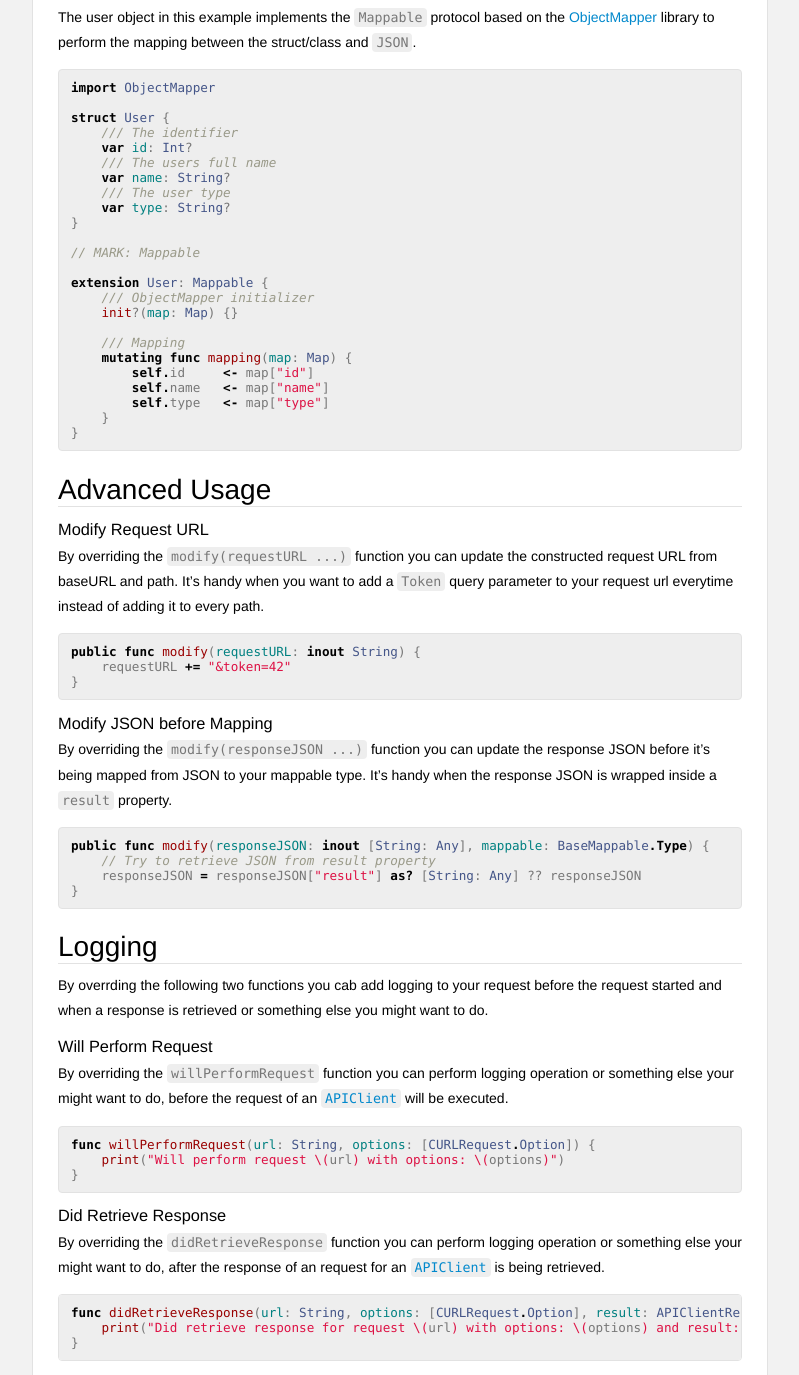
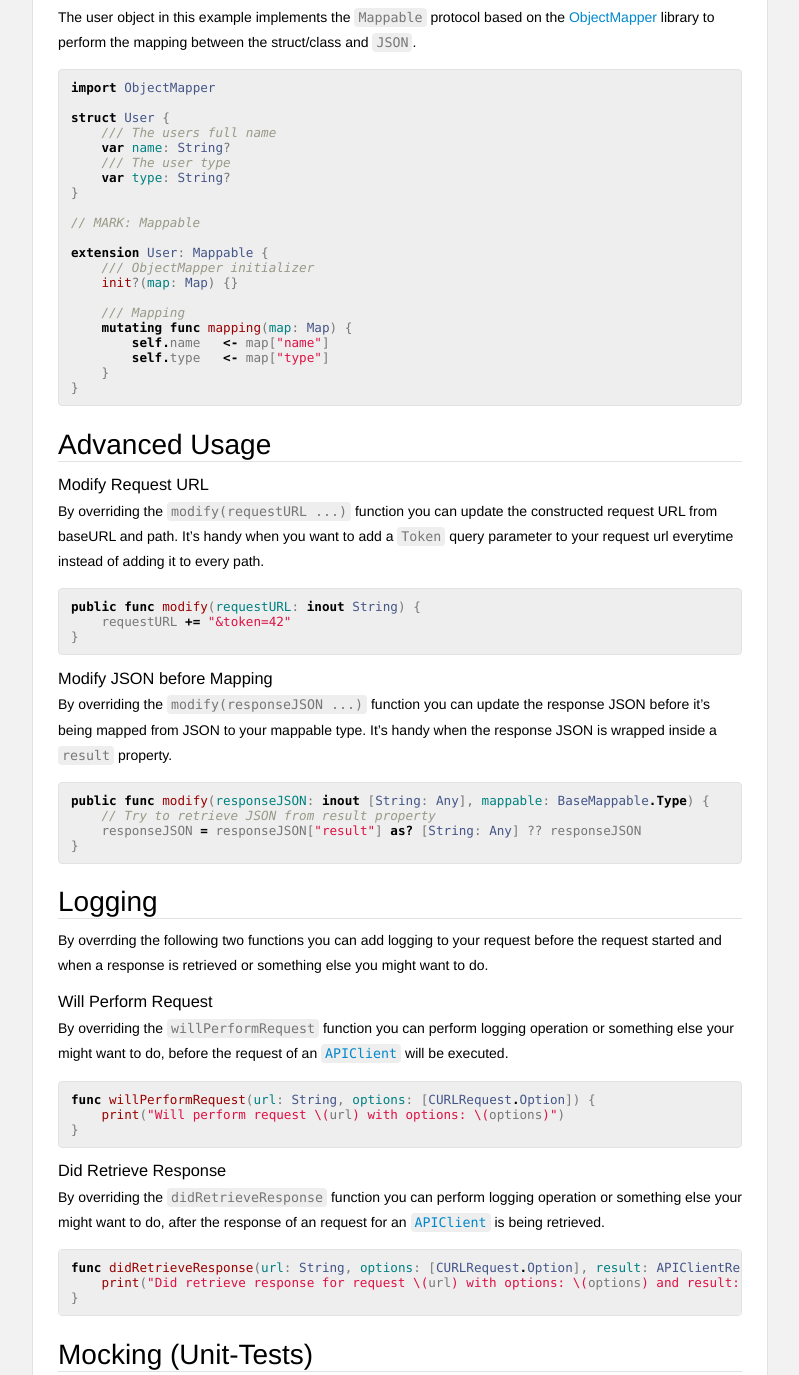
Before and after one commit to mohd14shoeb/PerfectAPIClient, a plain HTML site: page index.html in a window 1280 px wide. Shown: the part 4720-6095 px from the top of the page, without its empty margins (364-1163 px from the left). Drawn offline with Linux system fonts and the light colour scheme.

Commit message:
Updated index file

```diff
--- a/index.html
+++ b/index.html
@@ -233,8 +233,6 @@
 <pre class="highlight swift"><code><span class="kd">import</span> <span class="kt">ObjectMapper</span>
 
 <span class="kd">struct</span> <span class="kt">User</span> <span class="p">{</span>
-    <span class="c1">/// The identifier</span>
-    <span class="k">var</span> <span class="nv">id</span><span class="p">:</span> <span class="kt">Int</span><span class="p">?</span>
     <span class="c1">/// The users full name</span>
     <span class="k">var</span> <span class="nv">name</span><span class="p">:</span> <span class="kt">String</span><span class="p">?</span>
     <span class="c1">/// The user type</span>
@@ -249,7 +247,6 @@
 
     <span class="c1">/// Mapping</span>
     <span class="k">mutating</span> <span class="kd">func</span> <span class="nf">mapping</span><span class="p">(</span><span class="nv">map</span><span class="p">:</span> <span class="kt">Map</span><span class="p">)</span> <span class="p">{</span>
-        <span class="k">self</span><span class="o">.</span><span class="n">id</span>     <span class="o">&lt;-</span> <span class="n">map</span><span class="p">[</span><span class="s">"id"</span><span class="p">]</span>
         <span class="k">self</span><span class="o">.</span><span class="n">name</span>   <span class="o">&lt;-</span> <span class="n">map</span><span class="p">[</span><span class="s">"name"</span><span class="p">]</span>
         <span class="k">self</span><span class="o">.</span><span class="n">type</span>   <span class="o">&lt;-</span> <span class="n">map</span><span class="p">[</span><span class="s">"type"</span><span class="p">]</span>
     <span class="p">}</span>
@@ -273,7 +270,7 @@
 </code></pre>
 <h2 id='logging' class='heading'>Logging</h2>
 
-<p>By overrding the following two functions you cab add logging to your request before the request started and when a response is retrieved or something else you might want to do.</p>
+<p>By overrding the following two functions you can add logging to your request before the request started and when a response is retrieved or something else you might want to do.</p>
 <h3 id='will-perform-request' class='heading'>Will Perform Request</h3>
 
 <p>By overriding the <code>willPerformRequest</code> function you can perform logging operation or something else your might want to do, before the request of an <code><a href="Protocols/APIClient.html">APIClient</a></code> will be executed.</p>
@@ -399,6 +396,7 @@
 <li>[ ] Improve Unit-Tests</li>
 <li>[ ] Improve Linux compatibility</li>
 <li>[ ] Add Travis CI</li>
+<li>[ ] Add automated Jazzy documentation generation via Travis CI</li>
 </ul>
 <h2 id='license' class='heading'>License</h2>
 <pre class="highlight plaintext"><code>MIT License
```
